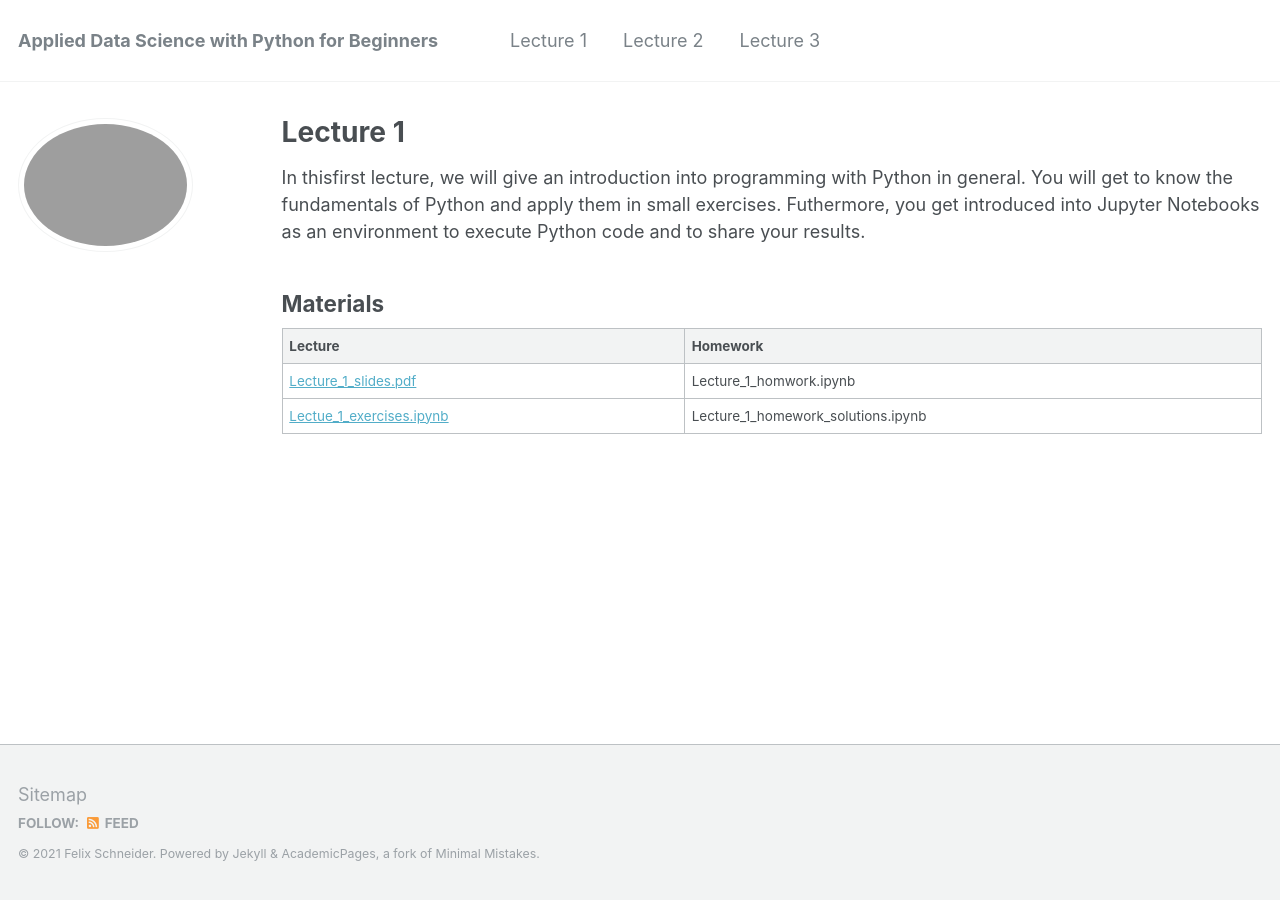
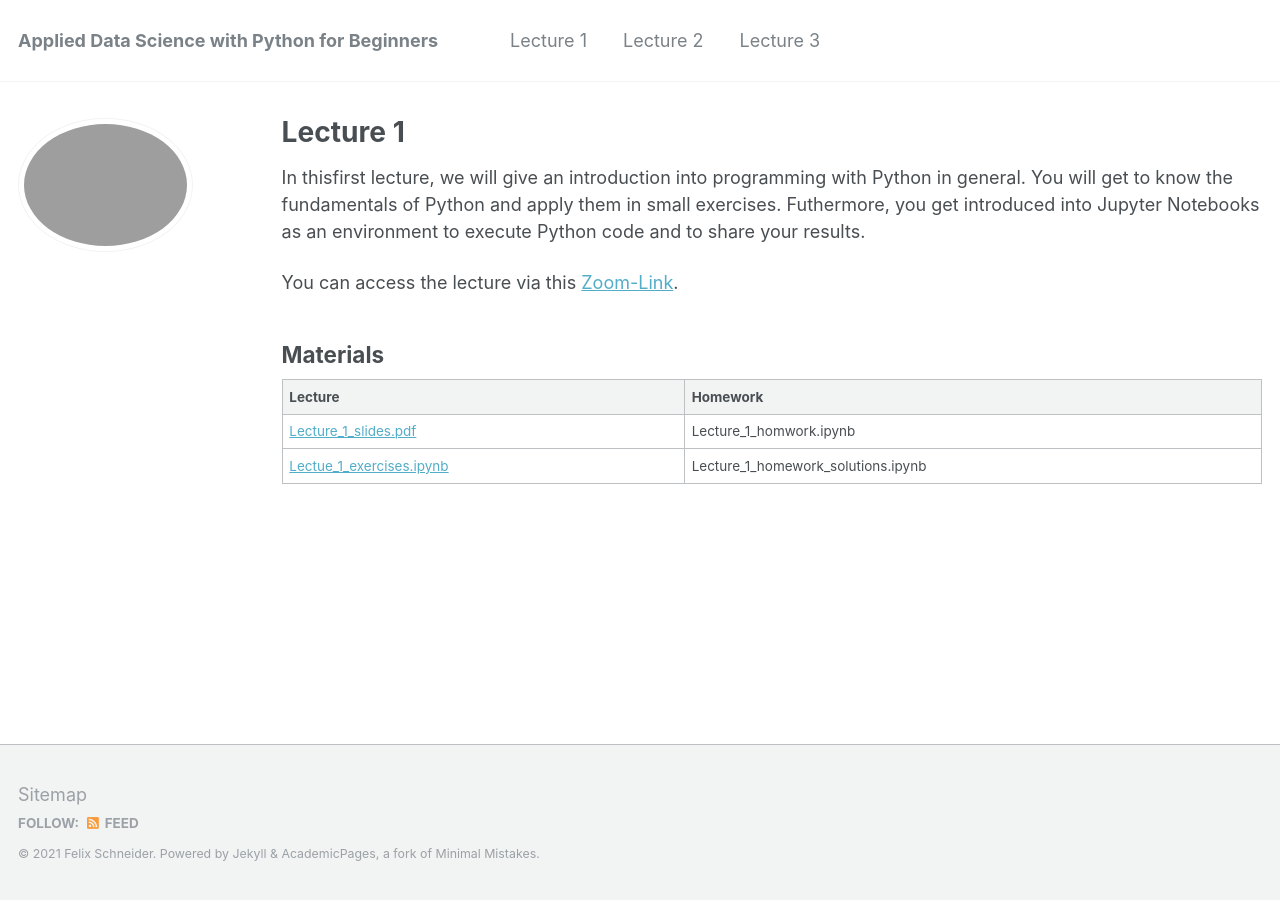
Before and after one commit to flxmschneider/flxmschneider.github.io, a Jekyll site: the page built from _pages/lecture1.md, in a window 1280 px wide. Built offline with Jekyll 4.4.1, drawn with Linux system fonts in a browser that asks for light colours.

Commit message:
added Zoom link

```diff
--- a/_pages/lecture1.md
+++ b/_pages/lecture1.md
@@ -10,6 +10,7 @@ You will get to know the fundamentals of Python and apply them in small exercise
 Futhermore, you get introduced into Jupyter Notebooks as an environment to execute Python code and
 to share your results.
 
+You can access the lecture via this [Zoom-Link](https://us02web.zoom.us/j/84475605798?pwd=czJJZVJmSnhuZkRVTHNTUjB2ZGVFQT09).
 
 ## Materials
 
```
